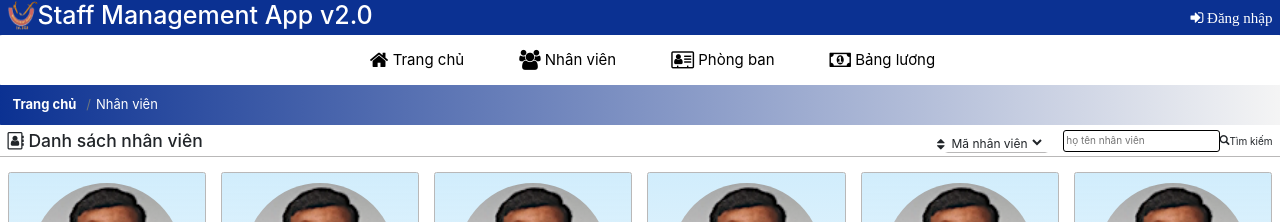
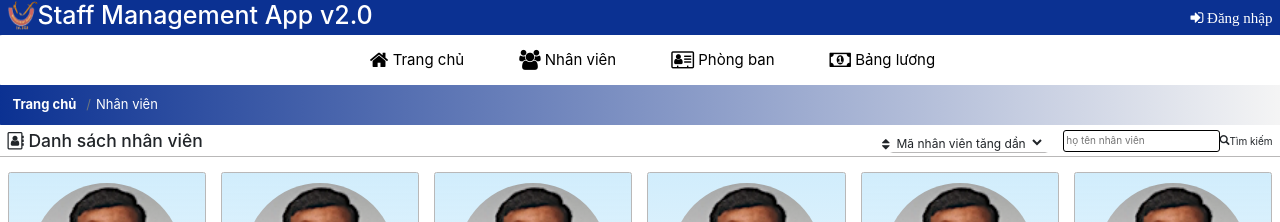
Before and after one commit to ThinhTTFX16057/tets, a React (Create React App) app: page /staff in a window 1280 px wide. Shown: the top 222 px of the page. Built offline with nearby package versions, Linux system fonts and the light colour scheme.

Commit message:
update css

```diff
--- a/src/components/DepartmentComponent.js
+++ b/src/components/DepartmentComponent.js
@@ -6,12 +6,10 @@ function RenderDepartment({departments}){return(
     departments.map((x)=>{
         return(
             <Card kex={x.id} className='col-md-4 col-sm-6 col-12 my-2'>
-                <Link to={`/staff/${x.name}`}>
                 <CardBody>
                     <CardTitle>{x.name}</CardTitle>
                     <CardText>Số lượng nhân viên: {x.numberOfStaff}</CardText>
                 </CardBody>
-                </Link>
             </Card>
         );
     })
--- a/src/components/MainComponent.js
+++ b/src/components/MainComponent.js
@@ -28,13 +28,7 @@ class Main extends Component{
             />
             );
         }
-        const StaffWithDepartment=({match})=>{
-            return(
-            <StaffInfo
-            staff={this.state.staffs.filter((staff)=>staff.department.name===match.params.staffDepartment)[0]}
-            />
-            );
-        }
+
         return (
         <div>
             <Header/>
@@ -49,7 +43,6 @@ class Main extends Component{
             <Route exact path="/department" component={
                   ()=><Department departments={this.state.departments}/>
                 }/>
-            <Route path="/staff/:staffDepartment" component={StaffWithDepartment}/>
             <Route exact path="/salary" component={
                     ()=><Salary staffs={this.state.staffs}/>
                   }/>
--- a/src/components/SalaryComponent.js
+++ b/src/components/SalaryComponent.js
@@ -58,8 +58,8 @@ const Salary=(props)=>{
                             if (statesSalary!=="salary"){return changeStateSalary("salary")}
                             else if (statesSalary==="salary"){return changeStateSalary("id")}
                         }}>
-                            <option >Mã nhân viên</option>
-                            <option >Mức lương</option>
+                            <option >Mã nhân viên tăng dần</option>
+                            <option >Mức lương tăng dần</option>
                         </select>
                     </div>
                 </div>
--- a/src/components/StaffInfoComponent.js
+++ b/src/components/StaffInfoComponent.js
@@ -56,7 +56,7 @@ function StaffInfo(props){
                     <BreadcrumbItem active>{props.staff.name}</BreadcrumbItem>
                 </Breadcrumb>
                 <div id="menubar" className='container-fluid'>
-                    <div className="floatleft"><h3>Danh sách phòng ban</h3>
+                    <div className="floatleft"><h3>Thông tin nhân viên</h3>
                     </div>
                     <div className="floatright">
                         <input id="search" type="text" placeholder="mã nhân viên"></input>
--- a/src/components/StaffListComponent.js
+++ b/src/components/StaffListComponent.js
@@ -22,12 +22,12 @@ function RenderStaff({staff}){
 
 
 const StaffList=(props)=>{
-    const [statesDepartment, changeState] = useState("");
+    const [statesId, changeState] = useState(true);
     const [name,changeName] = useState("");
     const displaystaff=
             props.staffs
             .sort((a,b)=>
-                statesDepartment==="department"? a.department.name.toLowerCase() - b.department.name.toLowerCase():a.id-b.id
+                statesId ? a.id - b.id : b.id - a.id
             )
             .filter((staff)=>{
                 if (name===""){return (staff)}
@@ -56,12 +56,9 @@ const StaffList=(props)=>{
                 </div>
 
                 <div className="floatright sort"><i class="fa fa-sort fa-lg" aria-hidden="true"></i>
-                    <select onChange={()=>{
-                        if (statesDepartment!=="department"){return changeState("salary")}
-                        else if (statesDepartment==="salary"){return changeState("id")}
-                    }}>
-                        <option >Mã nhân viên</option>
-                        <option >Phòng ban</option>
+                    <select onChange={()=>{changeState(!statesId)}}>
+                        <option >Mã nhân viên tăng dần</option>
+                        <option >Mã nhân viên giảm dần</option>
                     </select>
                 </div>
             </div>
```
